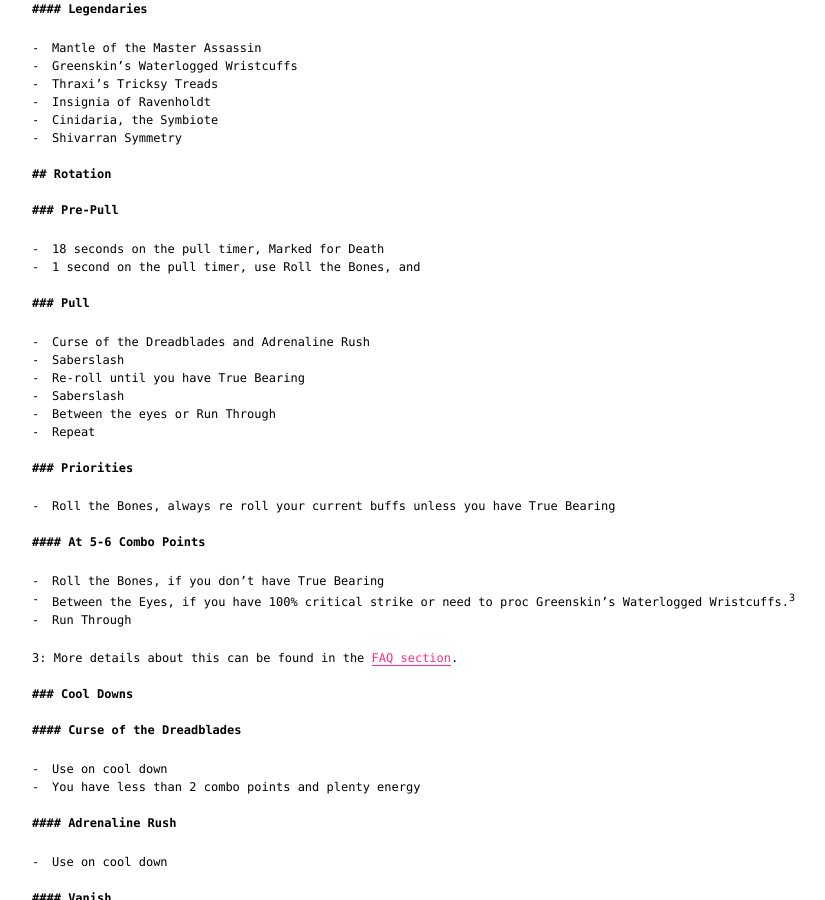
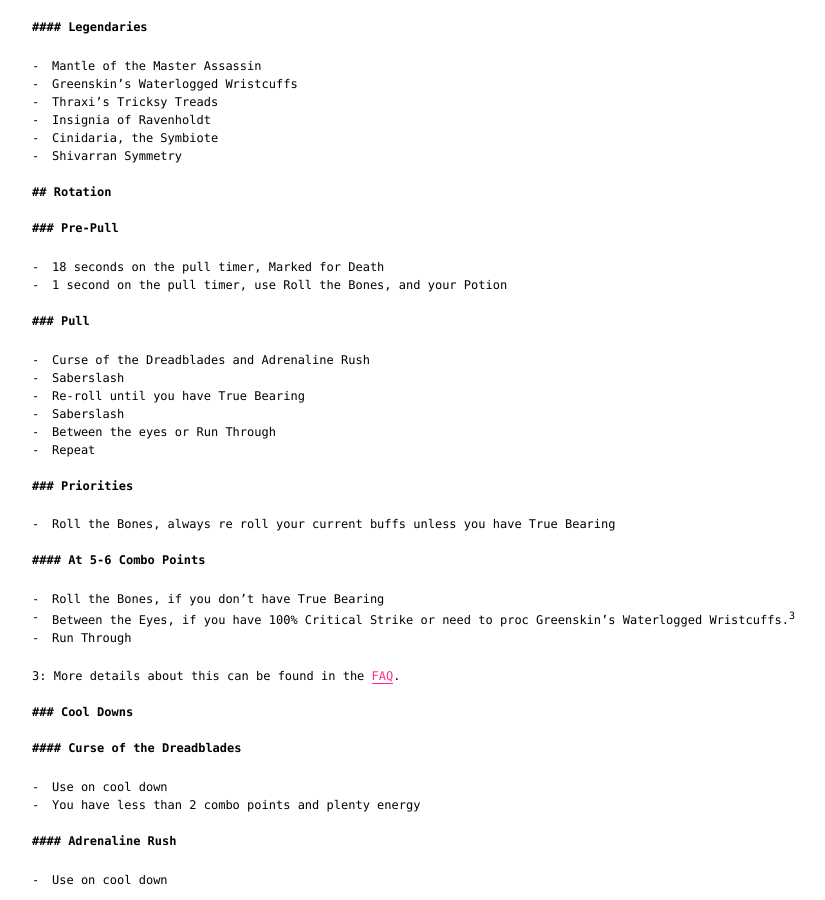
Before and after one commit to weakweak/riff.tf, a Jekyll site: the page built from _posts/2017-01-01-outlaw.md, in a window 1280 px wide and 900 px high, scrolled down 3019 px. Shown: the whole window, without its empty margins (200-1025 px from the left). Built offline with Jekyll 4.4.1, drawn with Linux system fonts in a browser that asks for light colours; some of the changed text lies outside the part shown.

```diff
--- a/_posts/2017-01-01-outlaw.md
+++ b/_posts/2017-01-01-outlaw.md
@@ -163,7 +163,7 @@ For your flask you should always use Flask of the Seventh Demon.
 ### Pre-Pull
 
 - 18 seconds on the pull timer, Marked for Death
-- 1 second on the pull timer, use Roll the Bones, and
+- 1 second on the pull timer, use Roll the Bones, and your Potion
 
 ### Pull
 
@@ -181,12 +181,12 @@ For your flask you should always use Flask of the Seventh Demon.
 #### At 5-6 Combo Points
 
 - Roll the Bones, if you don't have True Bearing
-- Between the Eyes, if you have 100% critical strike or need to proc Greenskin's
+- Between the Eyes, if you have 100% Critical Strike or need to proc Greenskin's
 Waterlogged Wristcuffs.<sup>3</sup>
 - Run Through
 
-3: More details about this can be found in the [FAQ
-section](#frequently-asked-questions).
+3: More details about this can be found in the
+[FAQ](#frequently-asked-questions).
 
 ### Cool Downs
 
```
Also changed, not shown: other parts of _posts/2017-01-01-outlaw.md (+5 -0 lines), _posts/2017-01-01-assassination.md (+10 -1 lines), _posts/2017-01-01-subtlety.md (+6 -0 lines).
